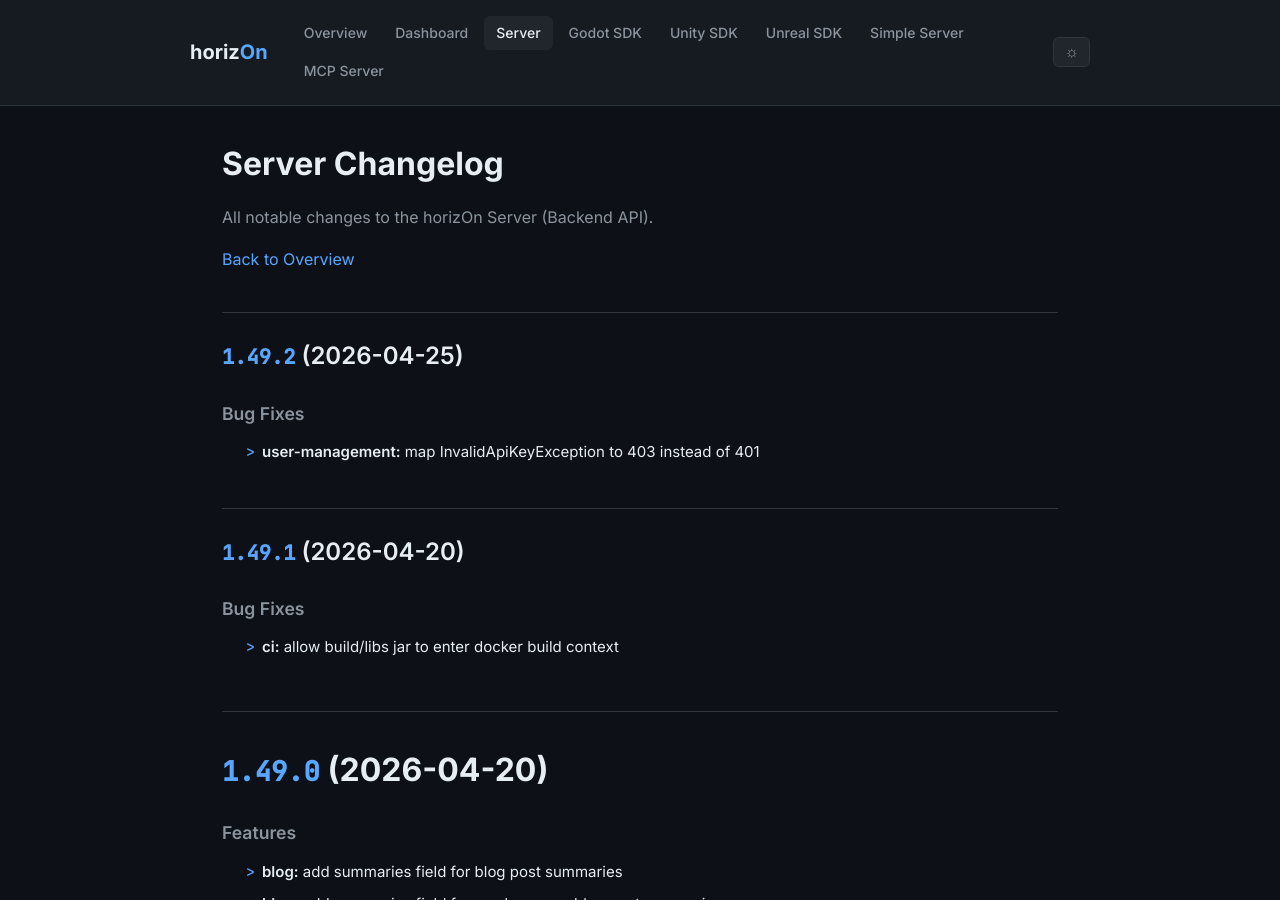
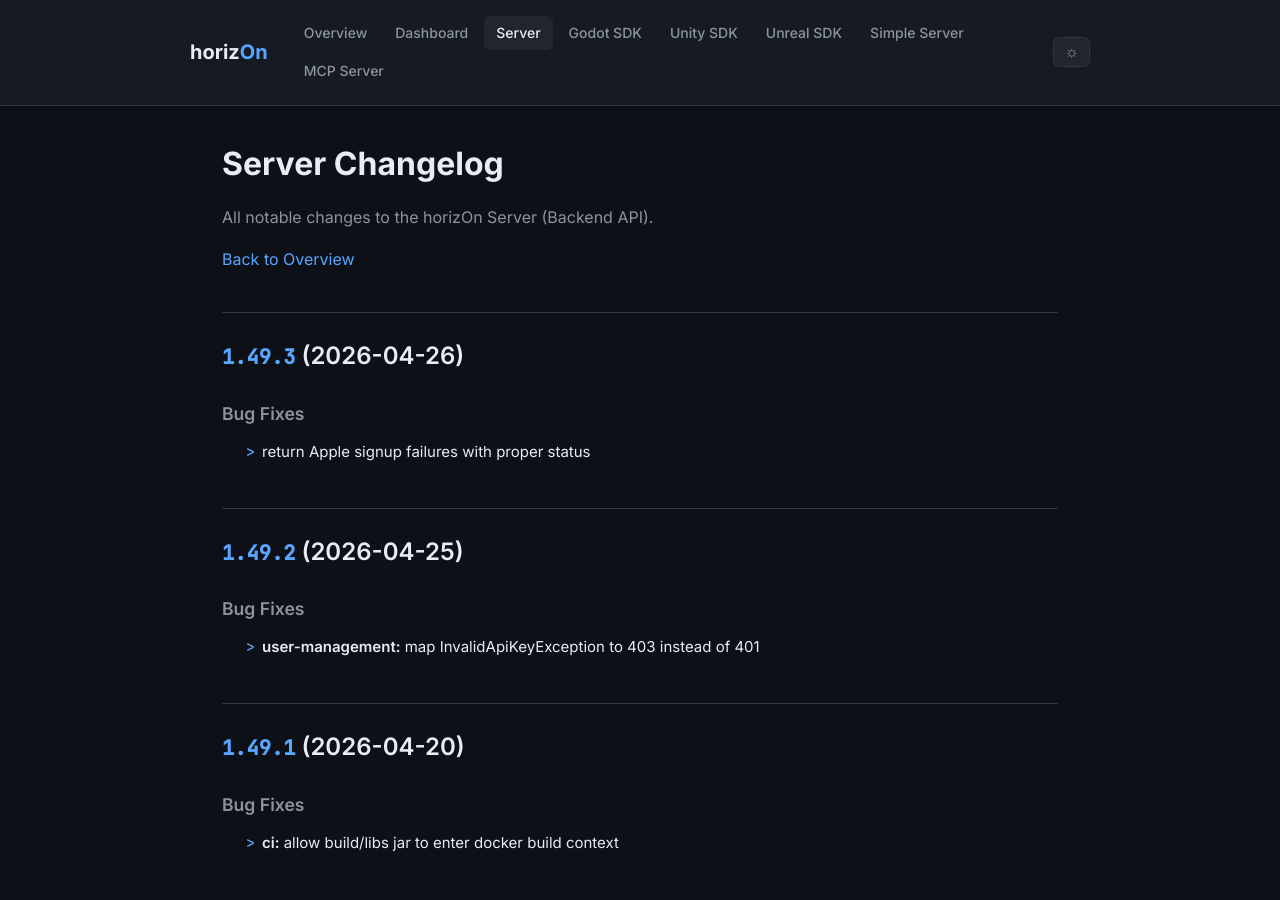
Before and after one commit to ProjectMakersDE/horizOn-Changelog, a Jekyll site: the page built from server-changelog.md, in a window 1280 px wide and 900 px high. Built offline with Jekyll 4.4.1, drawn with Linux system fonts in a browser that asks for light colours.

Commit message:
chore: sync changelogs [skip ci]

```diff
--- a/server-changelog.md
+++ b/server-changelog.md
@@ -8,6 +8,13 @@ title: Server Changelog
 All notable changes to the horizOn Server (Backend API).
 
 [Back to Overview](.)
+
+## [1.49.3](https://github.com/ProjectMakersDE/horizOn-Server/compare/v1.49.2...v1.49.3) (2026-04-26)
+
+
+### Bug Fixes
+
+* return Apple signup failures with proper status ([83fafa3](https://github.com/ProjectMakersDE/horizOn-Server/commit/83fafa38cc610eb02211468d5252844aa4f4e825))
 
 ## [1.49.2](https://github.com/ProjectMakersDE/horizOn-Server/compare/v1.49.1...v1.49.2) (2026-04-25)
 
```
Also changed, not shown: index.md (+1 -1 lines).
